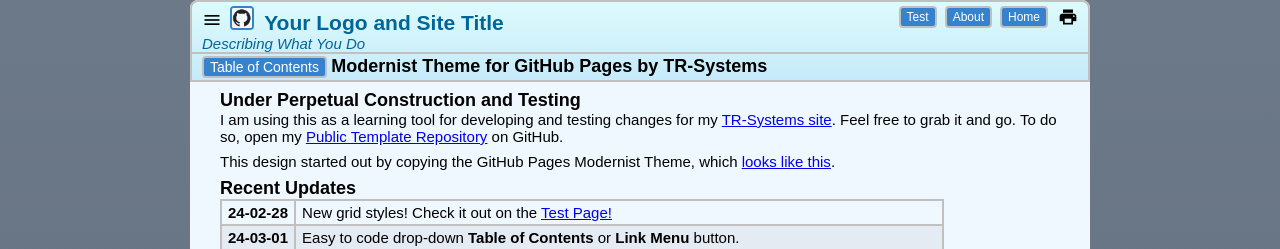
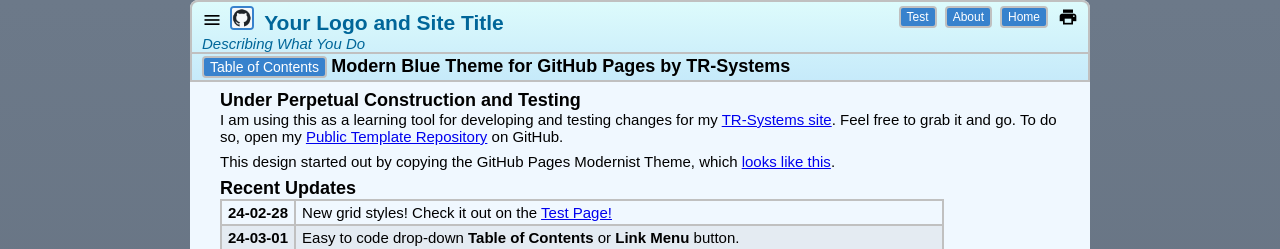
Before and after one commit to TR-Systems/modernist, a Jekyll site: the page built from index.md, in a window 1280 px wide. Shown: the top 249 px of the page. Built offline with Jekyll 4.4.1, drawn with Linux system fonts in a browser that asks for light colours; our own code applies the rules of GitHub Pages for plain Markdown files; some of the changed text lies outside the part shown.

Commit message:
new name modern blue

```diff
--- a/_config.yml
+++ b/_config.yml
@@ -91,7 +91,7 @@ contact: <strong>Contact:</strong> <em>trsystems.help</em> at the little G mail
 # Copyright symbol will prefix this text (see default.html)
 copyright: Copyright yyyy Your Name, Your Location
 # Either one or both:
-tagline: Website powered by Github Pages using Modernist Theme by TR-Systems
+tagline: Website powered by Github Pages using Modern Blue Theme by TR-Systems
 # Only displayed only if url is specified
 tagline2: <em>Use my template and get started today!</em>
 tagline2-url: https://tr-systems.github.io/modernist/
--- a/index.md
+++ b/index.md
@@ -1,5 +1,5 @@
 ---
-title: Modernist Theme for GitHub Pages by TR-Systems
+title: Modern Blue Theme for GitHub Pages by TR-Systems
 print: print-button.html
 toc: toc-homepage.html
 ---
```
